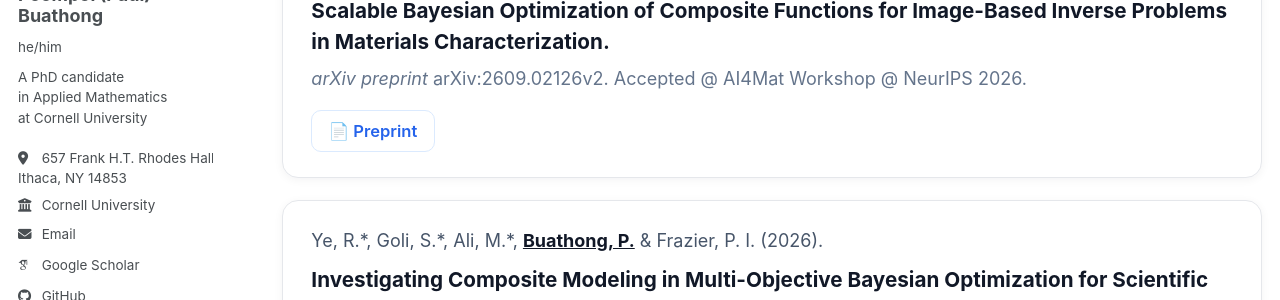
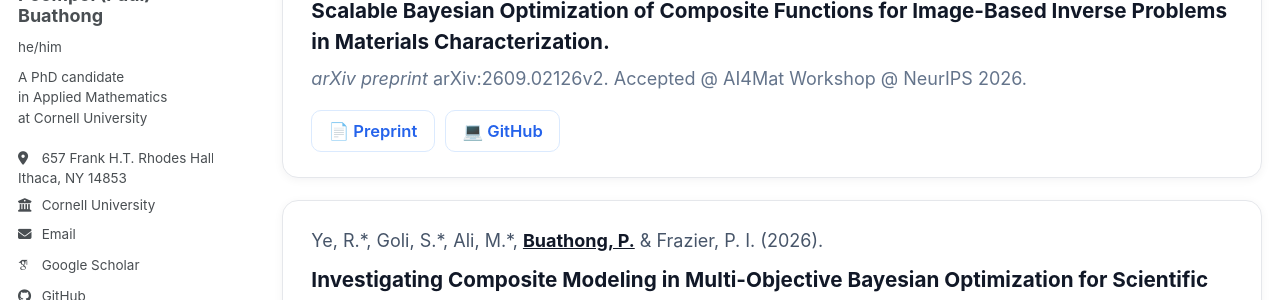
Before and after one commit to poompol/poompol.github.io, a Jekyll site: the page built from _pages/publications.md, in a window 1280 px wide and 900 px high. Shown: the part 364-664 px from the top of the window. Built offline with Jekyll 4.4.1, drawn with Linux system fonts in a browser that asks for light colours; some web fonts are replaced; a script bundle is joined from its source files by our own code; library files that are not in the unit come from our copies.

Commit message:
added github

```diff
--- a/_pages/publications.md
+++ b/_pages/publications.md
@@ -128,6 +128,7 @@
 
 <div class="pub-links">
 <a href="https://arxiv.org/abs/2609.02126v2">📄 Preprint</a>
+<a href="https://github.com/dasol-yoon/bott">💻 GitHub</a>
 </div>
 
 </div>
```
